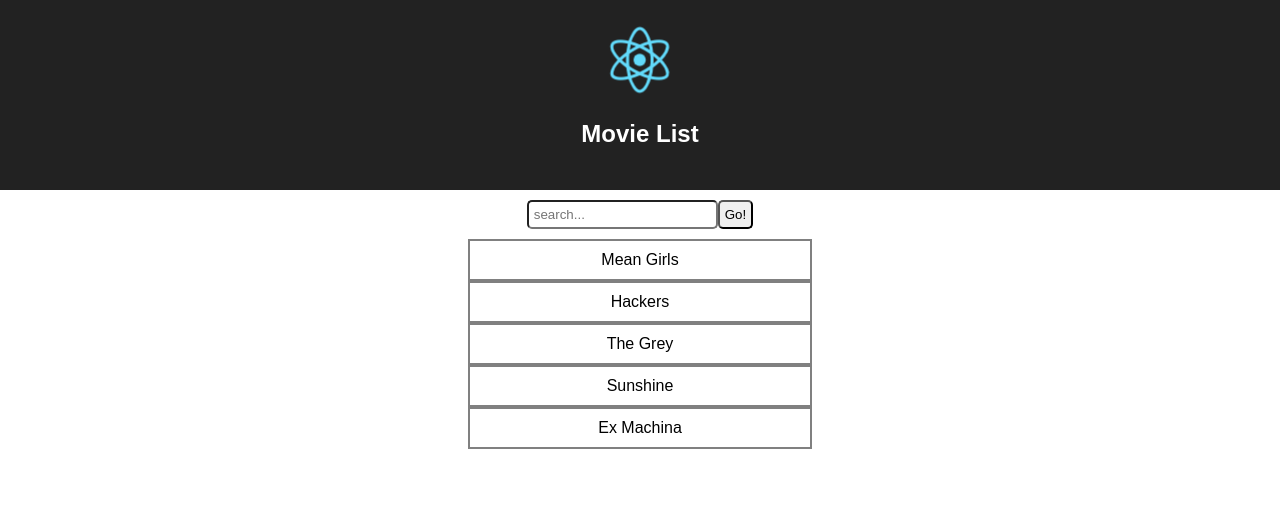
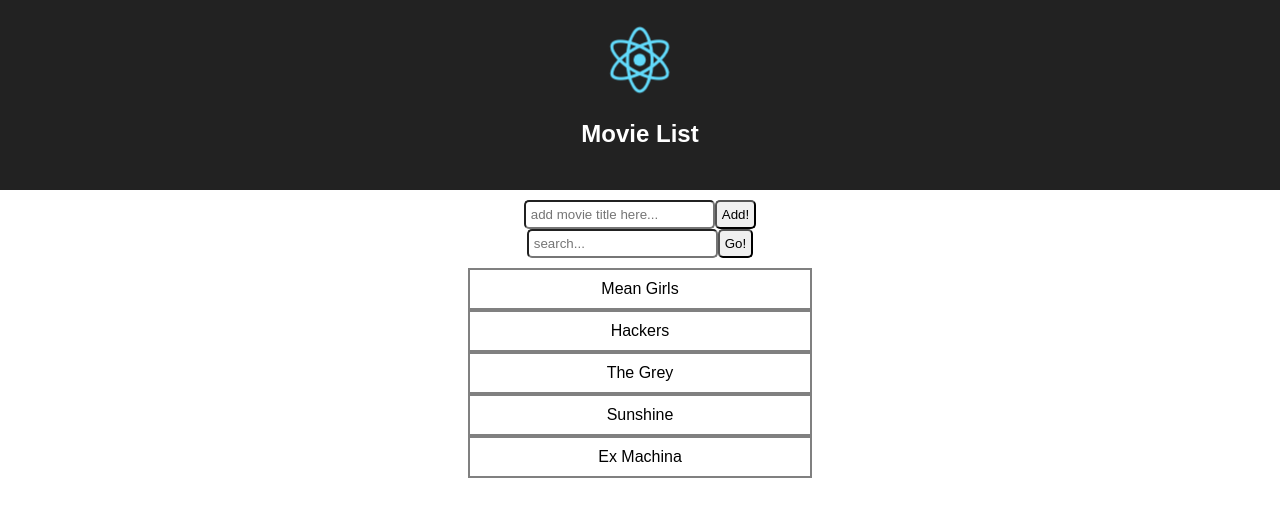
Before and after one commit to aploftus/movie-list, a React (Create React App) app: page / in a window 1280 px wide. Shown: the top 516 px of the page. Built offline with nearby package versions, Linux system fonts and the light colour scheme.

Commit message:
Add add to list component

```diff
--- /dev/null
+++ b/src/components/AddToList.jsx
@@ -0,0 +1,19 @@
+import React from 'react';
+
+function AddToList(props) {
+  return (
+    <div>
+      <form>
+        <input
+          id="add"
+          type="text"
+          placeholder="add movie title here..."
+
+        />
+        <button id="add-button">Add!</button>
+      </form>
+    </div>
+  )
+}
+
+export default AddToList;
--- a/src/components/App.jsx
+++ b/src/components/App.jsx
@@ -3,6 +3,7 @@ import logo from '../logo.svg';
 import '../App.css';
 import MovieList from './MovieList.jsx';
 import Search from './Search.jsx';
+import AddToList from './AddToList.jsx';
 
 class App extends React.Component {
   constructor(props) {
@@ -49,6 +50,7 @@ class App extends React.Component {
           <h1 className="App-title">Movie List</h1>
         </header>
         <div className="search">
+          <AddToList />
           <Search
             filterMovies={this.filterMovies.bind(this)}
             handleInputChange={this.handleInputChange.bind(this)}
```
